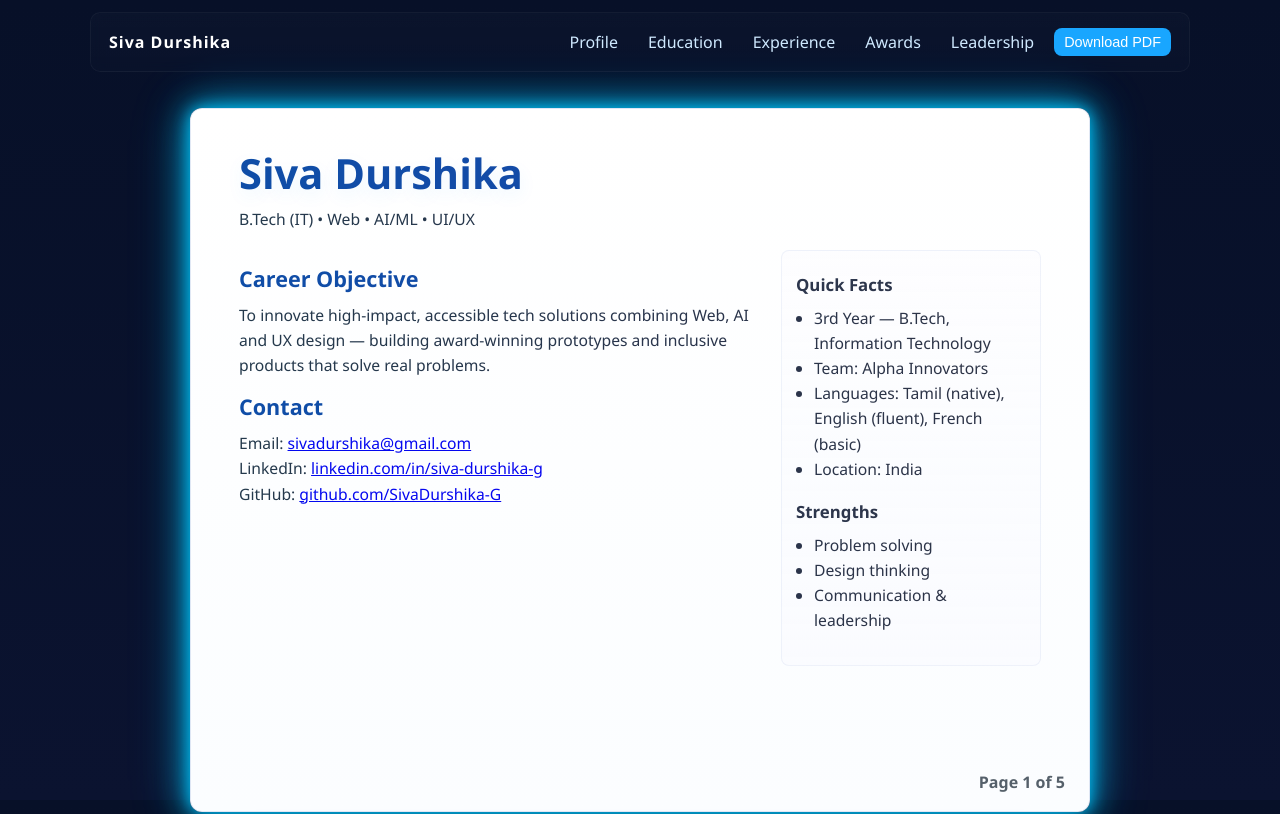
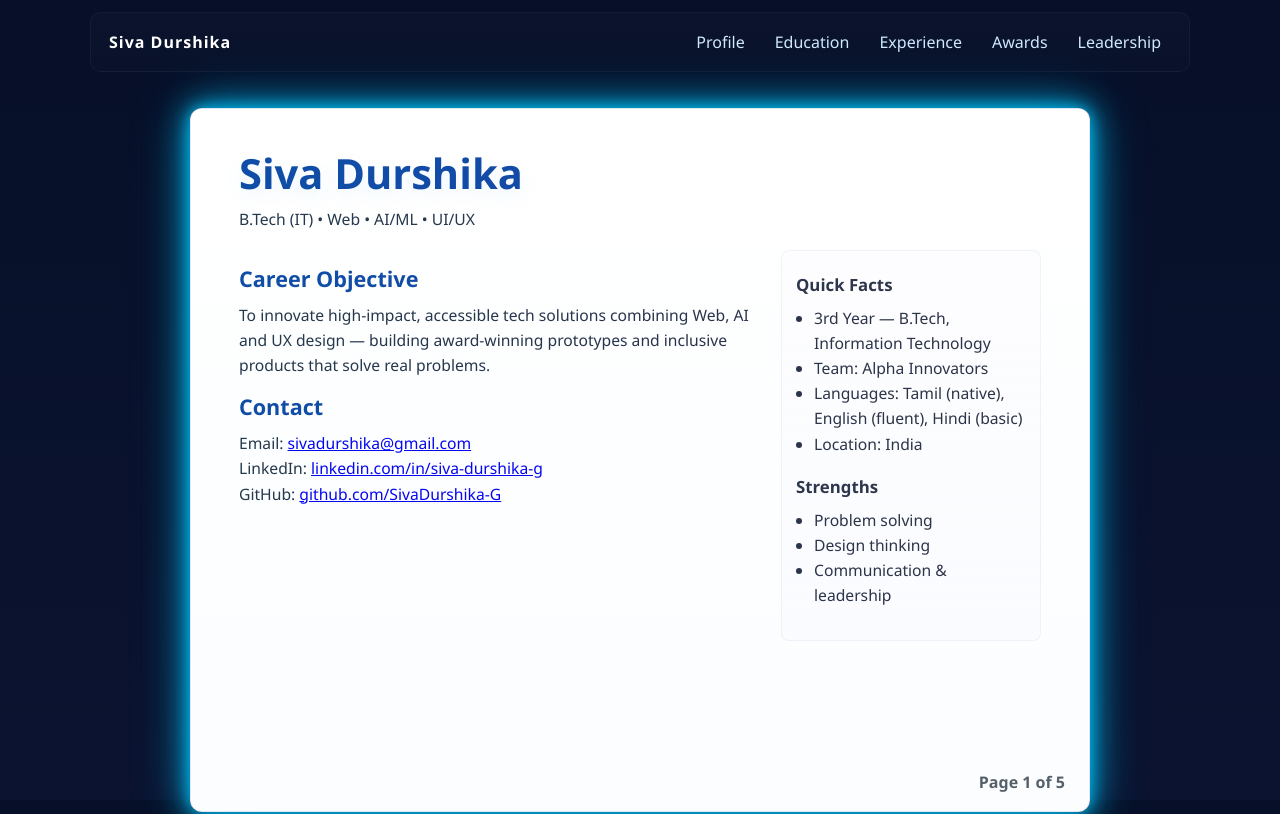
Before and after one commit to SivaDurshika-G/My-Resume, a plain HTML site: page index.html in a window 1280 px wide. Shown: the top 814 px of the page. Drawn offline with Linux system fonts and the light colour scheme.

Commit message:
Add files via upload

```diff
--- a/index.html
+++ b/index.html
@@ -15,7 +15,7 @@
       <a href="#page3">Experience</a>
       <a href="#page4">Awards</a>
       <a href="#page5">Leadership</a>
-      <button id="downloadPdf" class="btn small">Download PDF</button>
+
     </div>
   </nav>
   <section id="page1" class="paper page reveal">
@@ -41,7 +41,7 @@
           <ul>
             <li>3rd Year — B.Tech, Information Technology</li>
             <li>Team: Alpha Innovators</li>
-            <li>Languages: Tamil (native), English (fluent), French (basic)</li>
+            <li>Languages: Tamil (native), English (fluent), Hindi (basic)</li>
             <li>Location: India</li>
           </ul>
 
@@ -217,7 +217,7 @@
         <h3>Contact & Download</h3>
         <p>Email: <a href="mailto:sivadurshika@gmail.com">sivadurshika@gmail.com</a></p>
         <div class="action-row">
-          <a class="btn" href="resume-sample.pdf" download>📄 Download Printable Resume</a>
+
           <button id="printBtn" class="btn dark">🖨 Print / Save PDF</button>
 
         </div>
```
